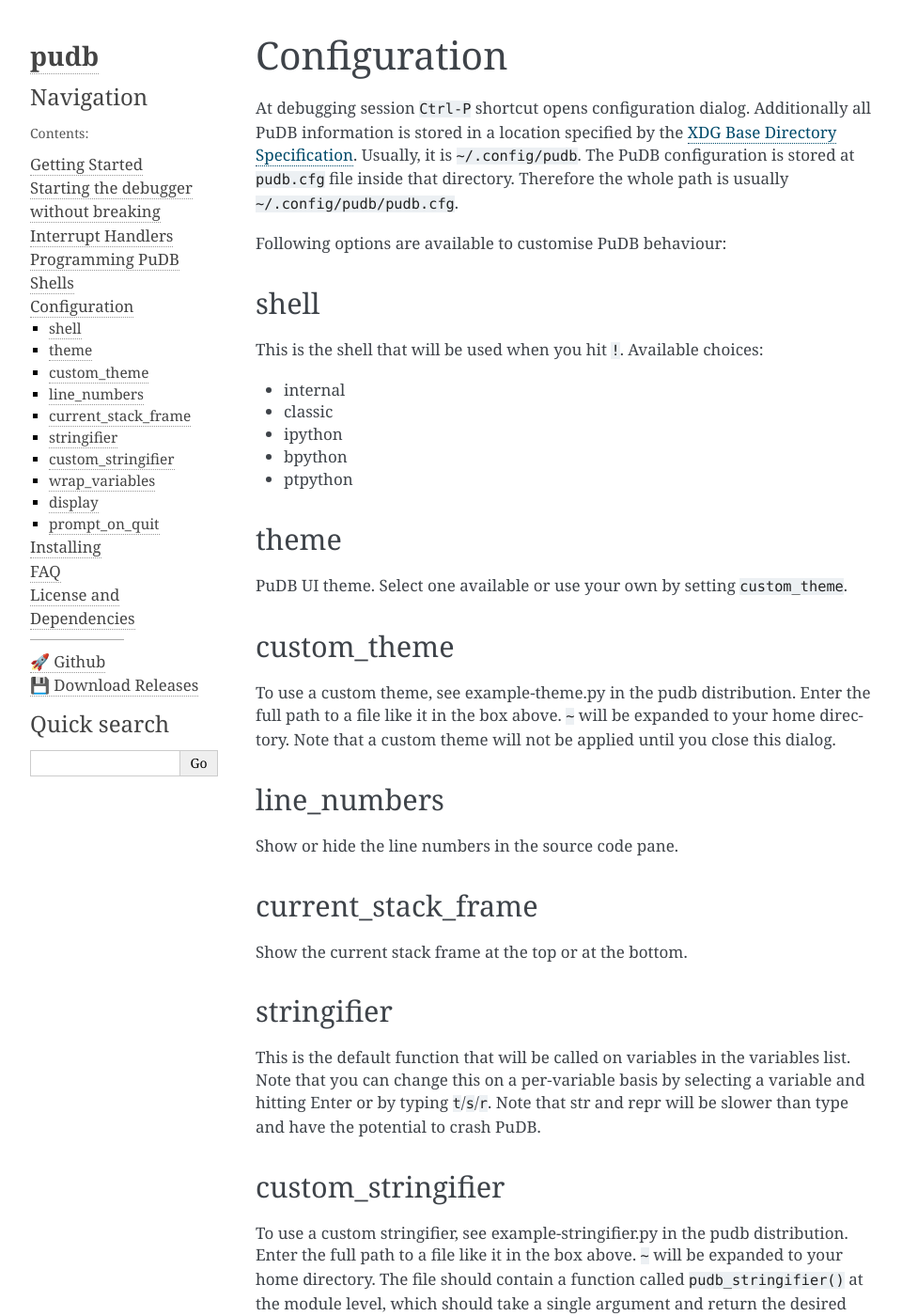
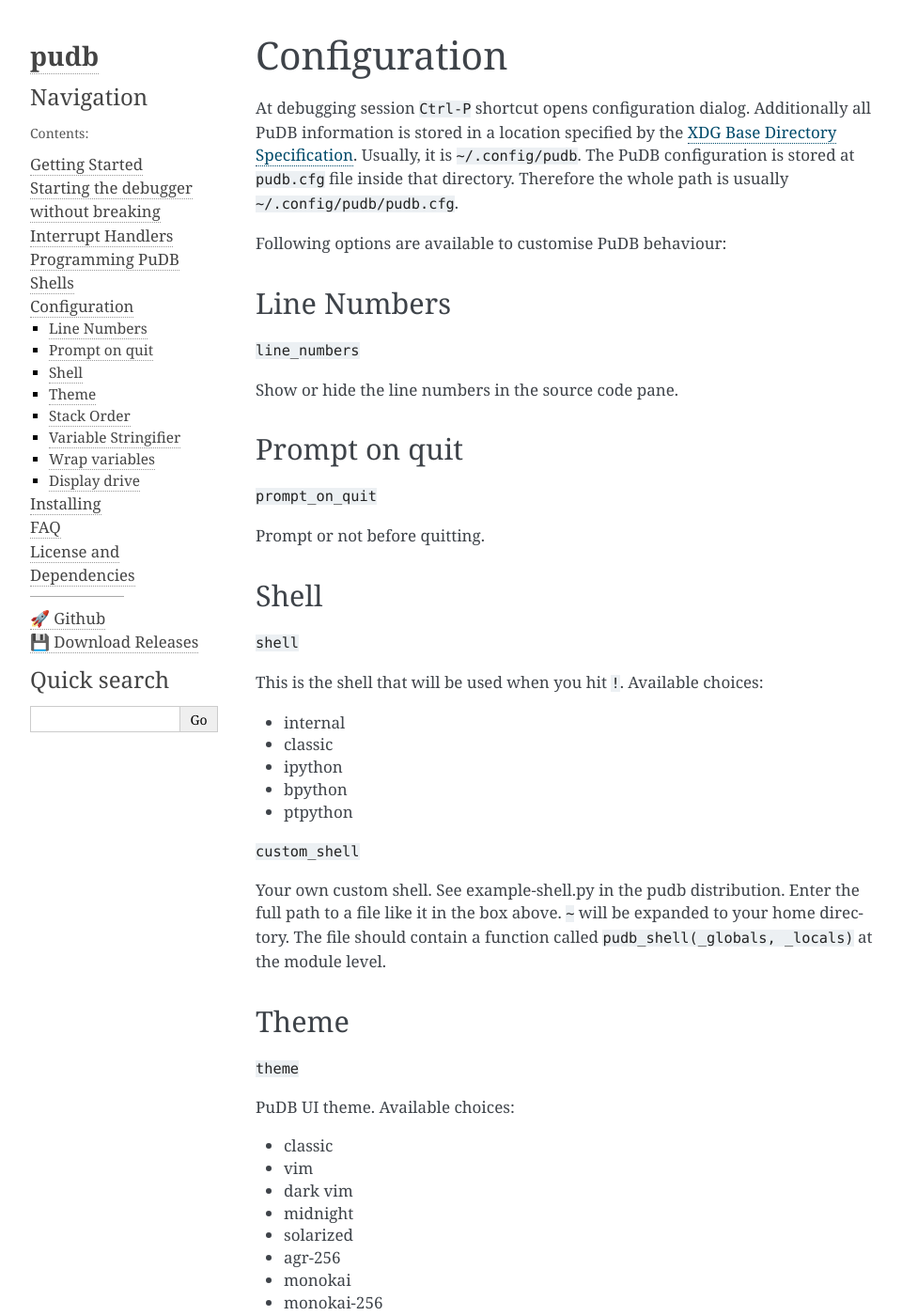
Before and after one commit to inducer/pudb, a Sphinx documentation site: the page built from doc/configuration.rst, in a window 1280 px wide and 1400 px high. Shown: the whole window at 94% size, without its empty margins (148-1108 px from the left). Built offline with Sphinx 7.4.7, drawn with Linux system fonts in a browser that asks for light colours; some of the changed text lies outside the part shown.

Commit message:
Updated config docs

```diff
--- a/doc/configuration.rst
+++ b/doc/configuration.rst
@@ -11,8 +11,24 @@
 
 Following options are available to customise PuDB behaviour:
 
-shell
+Line Numbers
+************
+
+``line_numbers``
+
+Show or hide the line numbers in the source code pane.
+
+Prompt on quit
+**************
+
+``prompt_on_quit``
+
+Prompt or not before quitting.
+
+Shell
 *****
+
+``shell``
 
 This is the shell that will be used when you hit ``!``. Available choices:
 
@@ -22,57 +38,72 @@
 * bpython
 * ptpython
 
-theme
+``custom_shell``
+
+Your own custom shell. See example-shell.py in the pudb distribution. Enter
+the full path to a file like it in the box above. ``~`` will be expanded to your
+home directory. The file should contain a function called
+``pudb_shell(_globals, _locals)`` at the module level.
+
+Theme
 *****
 
-PuDB UI theme. Select one available or use your own by setting ``custom_theme``.
+``theme``
 
-custom_theme
-************
+PuDB UI theme. Available choices:
 
-To use a custom theme, see example-theme.py in the pudb distribution. Enter
+* classic
+* vim
+* dark vim
+* midnight
+* solarized
+* agr-256
+* monokai
+* monokai-256
+
+``custom_theme``
+
+Your own custom theme, see example-theme.py in the pudb distribution. Enter
 the full path to a file like it in the box above. ``~`` will be expanded to
-your home directory. Note that a custom theme will not be applied until you
-close this dialog.
+your home directory.
 
+Stack Order
+*******************
 
-line_numbers
-************
-
-Show or hide the line numbers in the source code pane.
-
-current_stack_frame
-*******************
+``current_stack_frame``
 
 Show the current stack frame at the top or at the bottom.
 
-stringifier
-***********
+Variable Stringifier
+********************
+
+``stringifier``
 
 This is the default function that will be called on variables in the variables
 list.  Note that you can change this on a per-variable basis by selecting a
 variable and hitting Enter or by typing ``t``/``s``/``r``.  Note that str and
 repr will be slower than type and have the potential to crash PuDB.
 
-custom_stringifier
-******************
+``custom_stringifier``
 
 To use a custom stringifier, see example-stringifier.py in the pudb
 distribution. Enter the full path to a file like it in the box above. ``~``
 will be expanded to your home directory. The file should contain a function
 called ``pudb_stringifier()`` at the module level, which should take a single
-argument and return the desired string form of the object passed to it. Note
-that if you choose a custom stringifier, the variables view will not be updated
-until you close this dialog.
+argument and return the desired string form of the object passed to it.
 
-wrap_variables
+Wrap variables
 **************
+
+``wrap_variables``
 
 Note that you can change this option on a per-variable basis by selecting the
 variable and pressing ``w``.
 
-display
-*******
+Display drive
+*************
+
+``display``
 
 What driver is used to talk to your terminal. ``raw`` has the most features
 (colors and highlighting), but is only correct for XTerm and terminals like it.
```
Also changed, not shown: other parts of doc/configuration.rst (+0 -5 lines).
